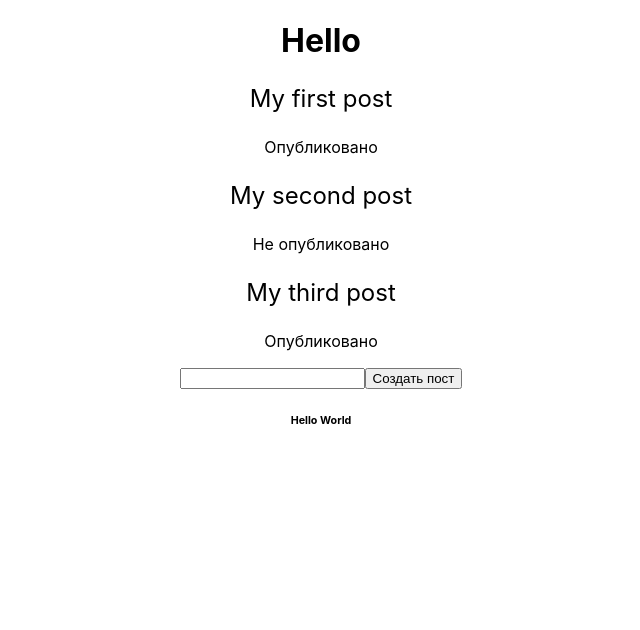
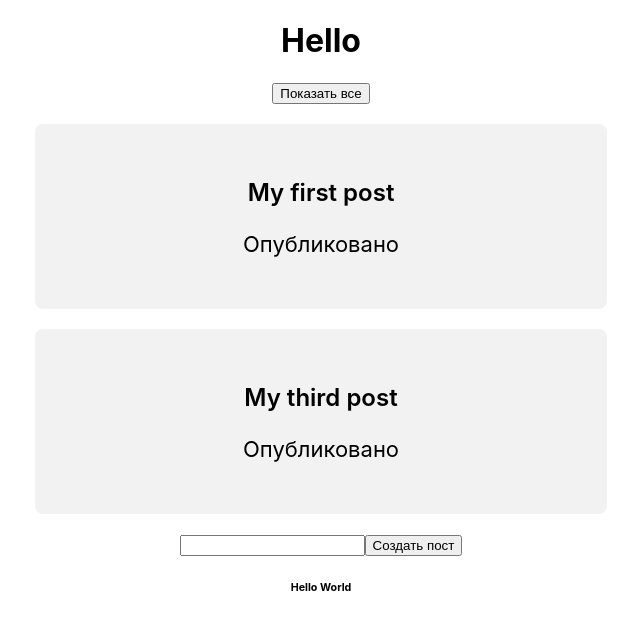
Before and after one commit to ArsenLen/React-Blog-BT-18, a React (Create React App) app: page / in a window 1280 px wide. Shown: the top 630 px of the page, without its empty margins (319-959 px from the left). Built offline with nearby package versions, Linux system fonts and the light colour scheme.

Commit message:
filtering, json added

```diff
--- a/package.json
+++ b/package.json
@@ -6,6 +6,7 @@
     "@testing-library/jest-dom": "^5.16.5",
     "@testing-library/react": "^13.4.0",
     "@testing-library/user-event": "^13.5.0",
+    "axios": "^1.3.4",
     "react": "^18.2.0",
     "react-dom": "^18.2.0",
     "react-scripts": "5.0.1",
@@ -15,7 +16,8 @@
     "start": "react-scripts start",
     "build": "react-scripts build",
     "test": "react-scripts test",
-    "eject": "react-scripts eject"
+    "eject": "react-scripts eject",
+    "server": "cd api && json-server --watch posts.json --port 3001"
   },
   "eslintConfig": {
     "extends": [
--- a/src/components/Post/Post.jsx
+++ b/src/components/Post/Post.jsx
@@ -4,9 +4,9 @@ import styles from './post.module.css';
 const Post = (props) => {
     // { post: {id, title, published} }  const {post} = props
     return (
-        <div>
+        <div className={styles.post}>
             <p className={styles.title}>{props.post.title}</p>
-            <p>{props.post.published ? 'Опубликовано' : 'Не опубликовано'}</p>
+            <p className={styles.published}>{props.post.published ? 'Опубликовано' : 'Не опубликовано'}</p>
         </div>
     );
 };
--- a/src/components/Post/post.module.css
+++ b/src/components/Post/post.module.css
@@ -1,3 +1,15 @@
+.post {
+    width: 40%;
+    margin: 20px auto;
+    background-color: #f2f2f2;
+    padding: 30px;
+    border-radius: 8px;
+}
 .title {
     font-size: 24px;
+    font-weight: 600;
+    text-align: center;
 }
+.published {
+    font-size: 22px;
+}
--- a/src/components/Posts/Posts.jsx
+++ b/src/components/Posts/Posts.jsx
@@ -4,6 +4,7 @@ import Post from '../Post/Post';
 const Posts = (props) => {
     const [posts, setPosts] = useState(props.posts)
     const [newPost, setNewPost] = useState('')
+    const [showAll, setShowAll] = useState(false)
 
     const addPost = (event) => {
         event.preventDefault()
@@ -16,9 +17,16 @@ const Posts = (props) => {
         setNewPost('')
     }
 
+    const postsToShow = showAll ? posts : posts.filter(post => post.published)
+
     return (
         <div>
-            {posts.map(post => {
+            <div>
+                <button onClick={() => setShowAll(!showAll)}>
+                    Показать {showAll ? 'опубликованные' : 'все'}
+                </button>
+            </div>
+            {postsToShow.map(post => {
                 return (
                     <Post key={post.id} post={post} />
                 )
@@ -36,6 +44,11 @@ const Posts = (props) => {
 };
 
 export default Posts;
+
+// По нажатию на кнопку отображать либо все посты, либо только опубликованные
+// текст в кнопке меняется в зависимости от отображаемых постов
+
+// if(num !== 20)  !true = false  !false = true
 
 /*
     props = {
```
Also changed, not shown: api/posts.json (added, +19 -0 lines), 1 other file (tests, documents, lock files or other folders).
